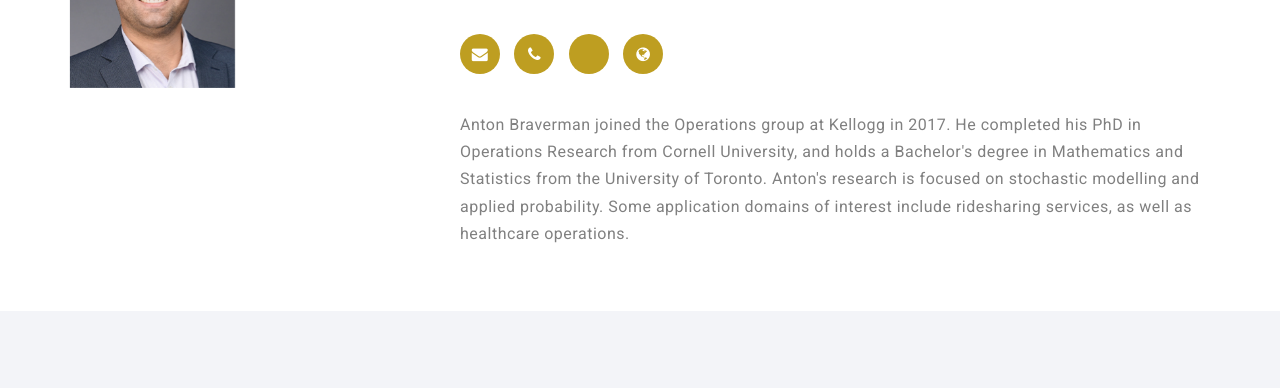
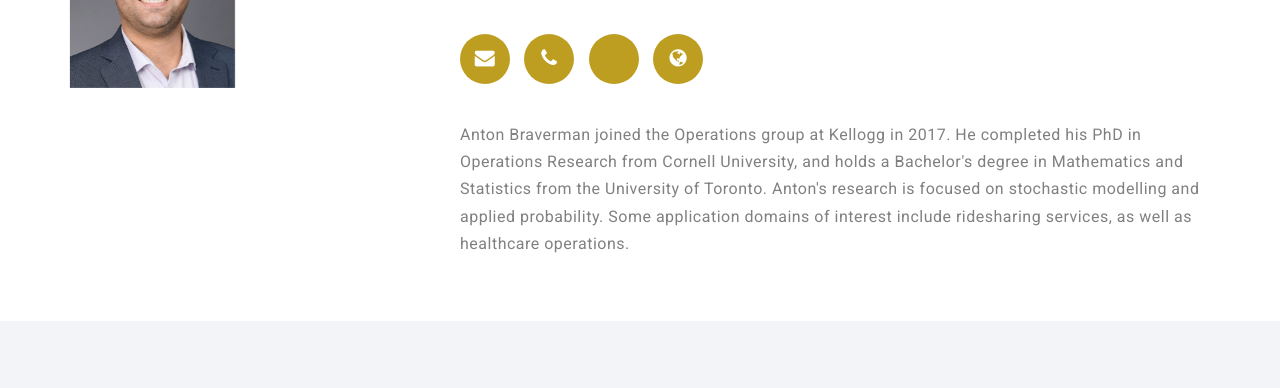
Before and after one commit to Eshijalote/ABraverman_PersonalSite, a plain HTML site: page index.html in a window 1280 px wide. Shown: the part 392-780 px from the top of the page. Drawn offline with Linux system fonts and the light colour scheme; some icons are missing.

Commit message:
Update style.css

```diff
--- a/css/style.css
+++ b/css/style.css
@@ -196,9 +196,9 @@ h2.bnr-sub-title {
 
 .social-icons {
   display: inline-block;
-  width: 40px;
-  height: 40px;
-  font-size: 16px;
+  width: 50px;
+  height: 50px;
+  font-size: 20px;
   color: #fff;
   background: #be9e21;
   text-align: center;
```
